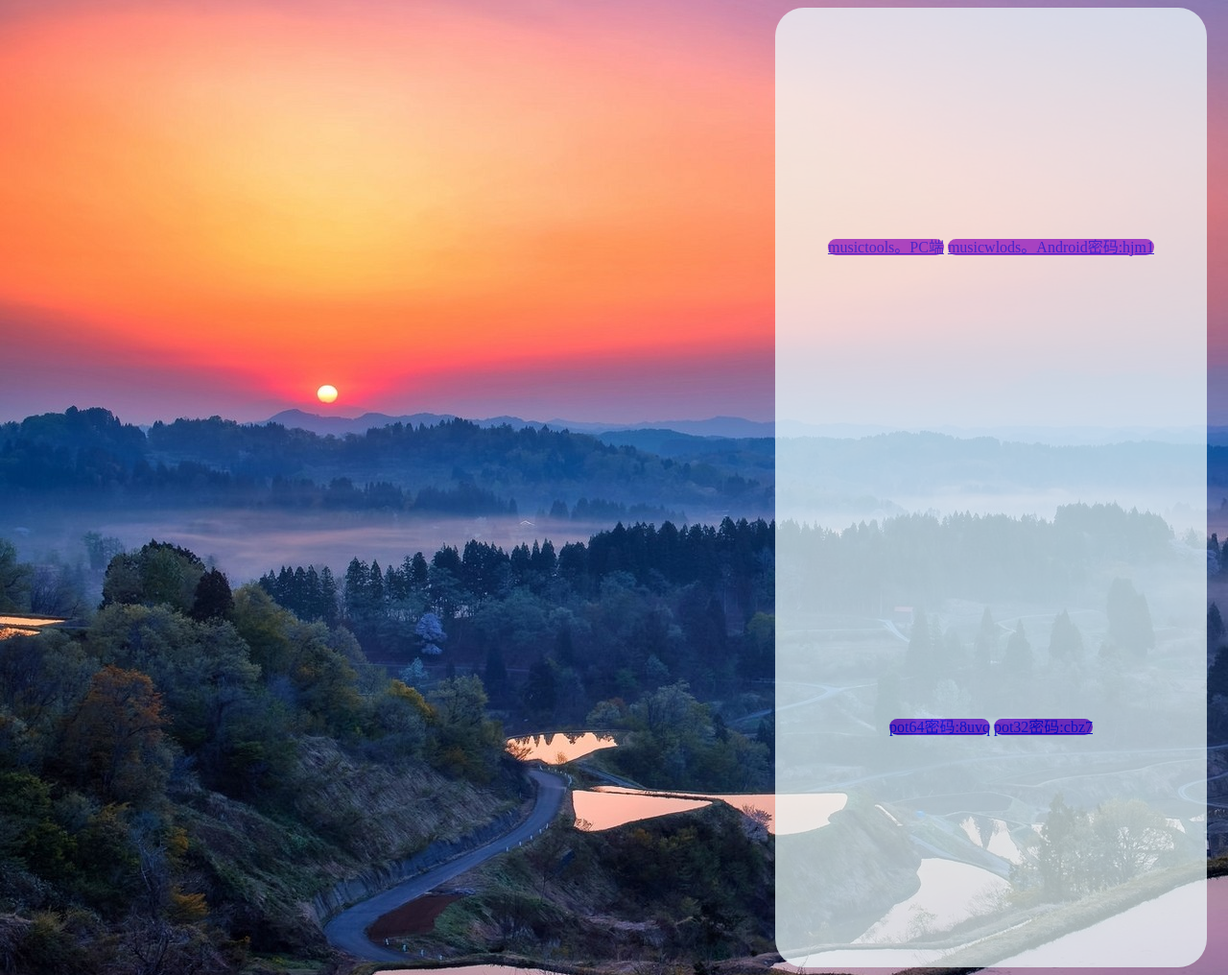
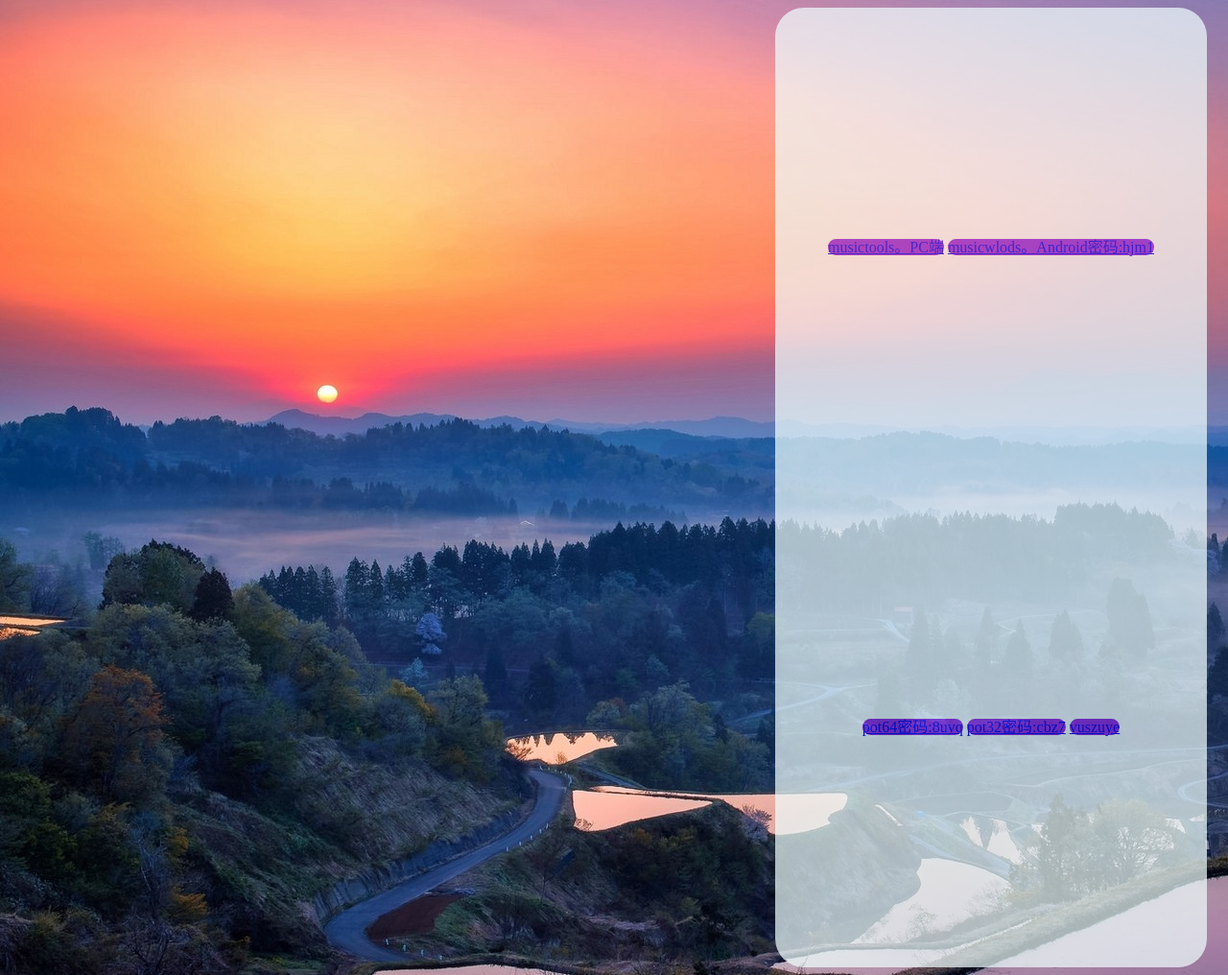
Before and after one commit to fengsu233/fengsu233.github.io, a plain HTML site: page index.html in a window 1280 px wide. Shown: the whole page at 96% size. Drawn offline with Linux system fonts and the light colour scheme.

Commit message:
Update index.html

```diff
--- a/index.html
+++ b/index.html
@@ -5,6 +5,11 @@
     <meta name="viewport" content="width=device-width, initial-scale=1.0, minimum-scale=0.5, maximum-scale=2.0, user-scalable=yes" />
     <title>轩</title>
     <style>
+.bf{
+    background-color: blueviolet;
+    border-radius: 30px;
+
+}
 
 .q{
 background-color: azure;
@@ -42,6 +47,7 @@ opacity: 0.7;
         <a class="e" href="https://wwu.lanzout.com/ihmcE00ono3a">musicwlods。Android密码:hjm1</a><br>
         <a class="t" href="https://wwu.lanzout.com/ivcoH00oq1pc">pot64密码:8uvq</a>
         <a class="y" href="https://wwu.lanzout.com/i6jCf00oq2tc">pot32密码:cbz7</a>
+        <a class="bf" href="https://glassesbeautifulgirl.vercel.app/#/">vuszuye</a>
     </div>
 
 
```
